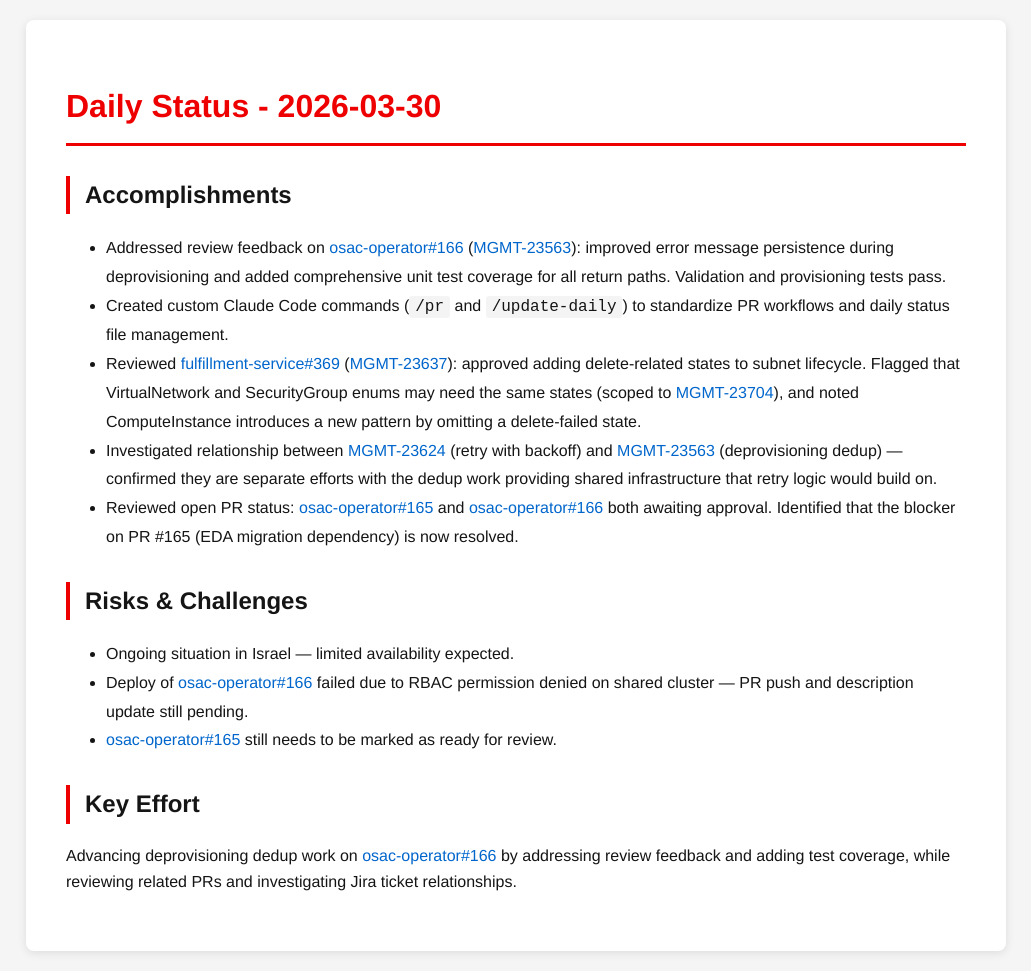
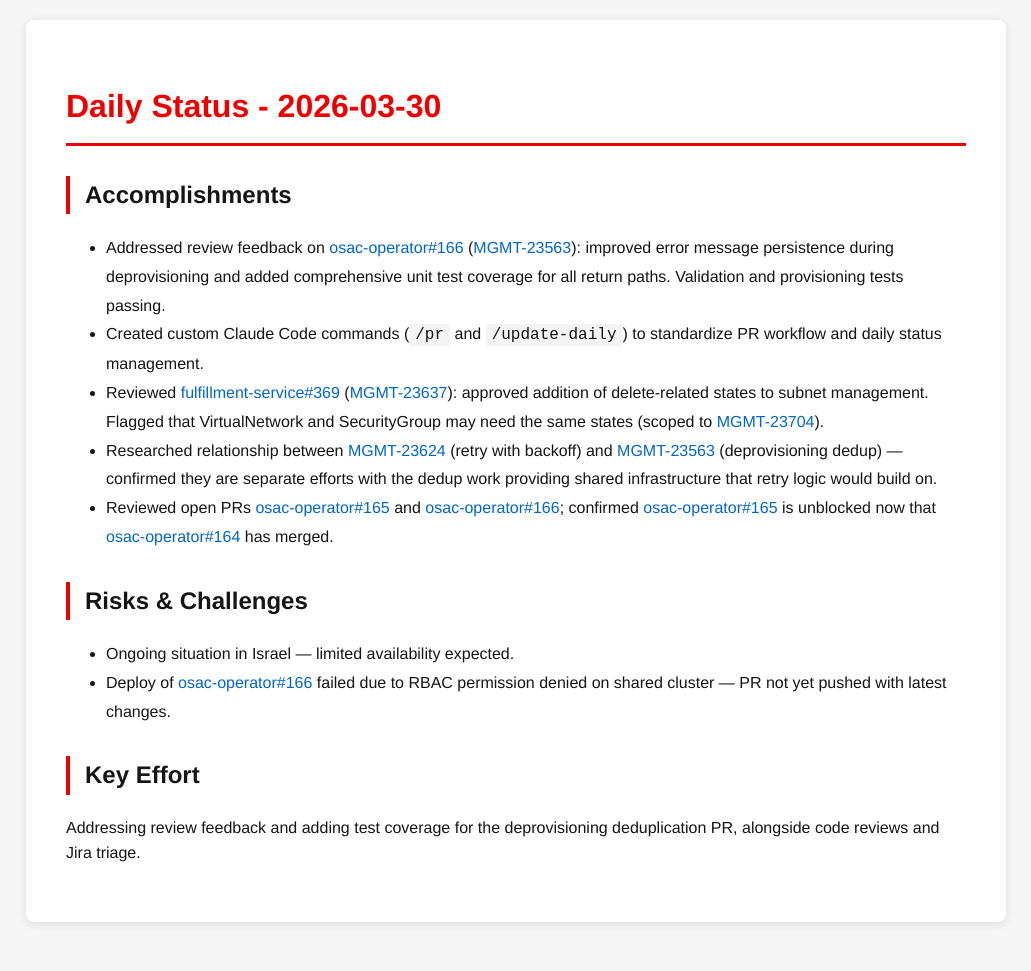
Before and after one commit to tzvatot/daily-status, a Jekyll site: the page built from 2026-03-30.md, in a window 1280 px wide. Shown: the whole page, without its empty margins (124-1155 px from the left). Built offline with Jekyll 4.4.1, drawn with Linux system fonts in a browser that asks for light colours; after the commit the page ends 942 px from its top, so only the background shows below that.

Commit message:
Daily status update - 2026-03-30

```diff
--- a/2026-03-30.md
+++ b/2026-03-30.md
@@ -7,16 +7,15 @@
 # Daily Status - 2026-03-30
 
 ## Accomplishments
-- Addressed review feedback on [osac-operator#166](https://github.com/osac-project/osac-operator/pull/166) ([MGMT-23563](https://issues.redhat.com/browse/MGMT-23563)): improved error message persistence during deprovisioning and added comprehensive unit test coverage for all return paths. Validation and provisioning tests pass.
-- Created custom Claude Code commands (`/pr` and `/update-daily`) to standardize PR workflows and daily status file management.
-- Reviewed [fulfillment-service#369](https://github.com/osac-project/fulfillment-service/pull/369) ([MGMT-23637](https://issues.redhat.com/browse/MGMT-23637)): approved adding delete-related states to subnet lifecycle. Flagged that VirtualNetwork and SecurityGroup enums may need the same states (scoped to [MGMT-23704](https://issues.redhat.com/browse/MGMT-23704)), and noted ComputeInstance introduces a new pattern by omitting a delete-failed state.
-- Investigated relationship between [MGMT-23624](https://issues.redhat.com/browse/MGMT-23624) (retry with backoff) and [MGMT-23563](https://issues.redhat.com/browse/MGMT-23563) (deprovisioning dedup) — confirmed they are separate efforts with the dedup work providing shared infrastructure that retry logic would build on.
-- Reviewed open PR status: [osac-operator#165](https://github.com/osac-project/osac-operator/pull/165) and [osac-operator#166](https://github.com/osac-project/osac-operator/pull/166) both awaiting approval. Identified that the blocker on PR #165 (EDA migration dependency) is now resolved.
+- Addressed review feedback on [osac-operator#166](https://github.com/osac-project/osac-operator/pull/166) ([MGMT-23563](https://issues.redhat.com/browse/MGMT-23563)): improved error message persistence during deprovisioning and added comprehensive unit test coverage for all return paths. Validation and provisioning tests passing.
+- Created custom Claude Code commands (`/pr` and `/update-daily`) to standardize PR workflow and daily status management.
+- Reviewed [fulfillment-service#369](https://github.com/osac-project/fulfillment-service/pull/369) ([MGMT-23637](https://issues.redhat.com/browse/MGMT-23637)): approved addition of delete-related states to subnet management. Flagged that VirtualNetwork and SecurityGroup may need the same states (scoped to [MGMT-23704](https://issues.redhat.com/browse/MGMT-23704)).
+- Researched relationship between [MGMT-23624](https://issues.redhat.com/browse/MGMT-23624) (retry with backoff) and [MGMT-23563](https://issues.redhat.com/browse/MGMT-23563) (deprovisioning dedup) — confirmed they are separate efforts with the dedup work providing shared infrastructure that retry logic would build on.
+- Reviewed open PRs [osac-operator#165](https://github.com/osac-project/osac-operator/pull/165) and [osac-operator#166](https://github.com/osac-project/osac-operator/pull/166); confirmed [osac-operator#165](https://github.com/osac-project/osac-operator/pull/165) is unblocked now that [osac-operator#164](https://github.com/osac-project/osac-operator/pull/164) has merged.
 
 ## Risks & Challenges
 - Ongoing situation in Israel — limited availability expected.
-- Deploy of [osac-operator#166](https://github.com/osac-project/osac-operator/pull/166) failed due to RBAC permission denied on shared cluster — PR push and description update still pending.
-- [osac-operator#165](https://github.com/osac-project/osac-operator/pull/165) still needs to be marked as ready for review.
+- Deploy of [osac-operator#166](https://github.com/osac-project/osac-operator/pull/166) failed due to RBAC permission denied on shared cluster — PR not yet pushed with latest changes.
 
 ## Key Effort
-Advancing deprovisioning dedup work on [osac-operator#166](https://github.com/osac-project/osac-operator/pull/166) by addressing review feedback and adding test coverage, while reviewing related PRs and investigating Jira ticket relationships.
+Addressing review feedback and adding test coverage for the deprovisioning deduplication PR, alongside code reviews and Jira triage.
```
